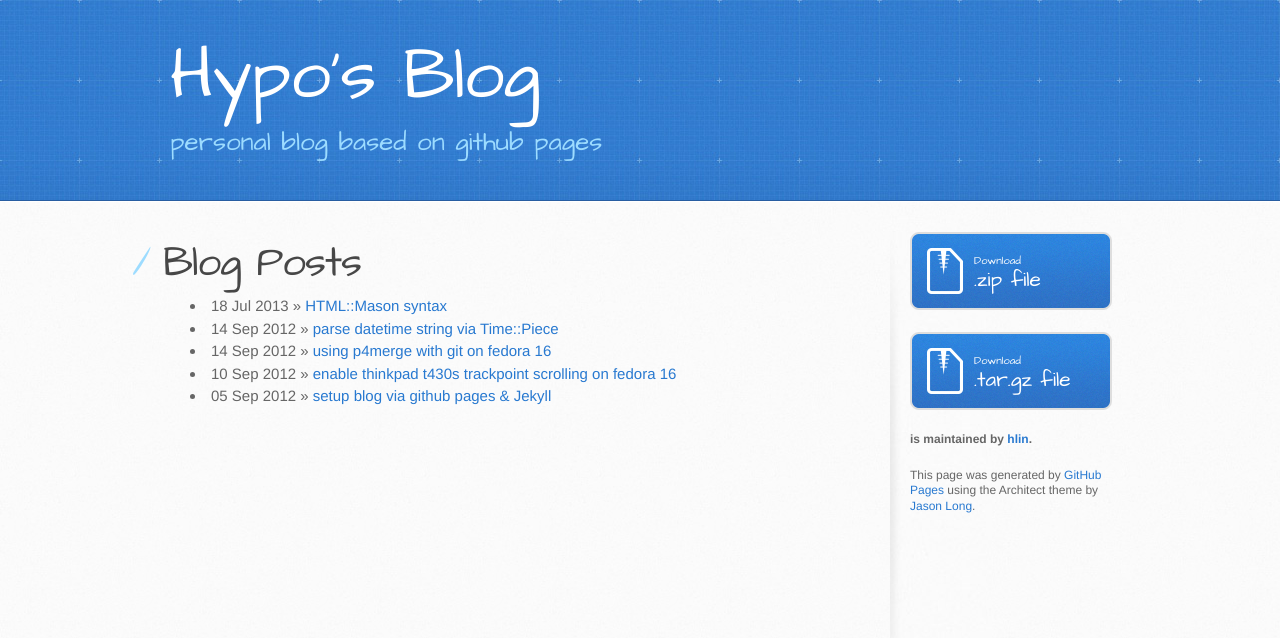
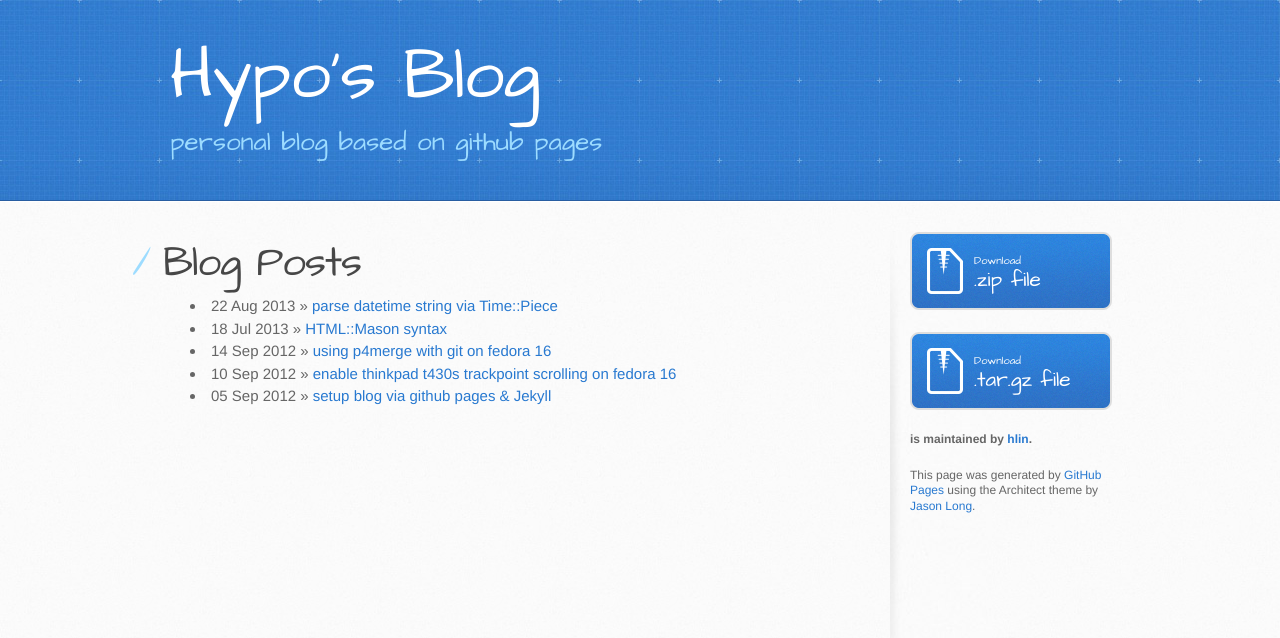
Before and after one commit to hlin/hlin.github.io, a Jekyll site: the page built from index.html, in a window 1280 px wide. Shown: the top 638 px of the page. Built offline with Jekyll 4.4.1, drawn with Linux system fonts in a browser that asks for light colours.

Commit message:
fix date of perl-parse-datetime-string.md

```diff
--- a/_posts/2013-07-18-perl-parse-datetime-string.md
+++ b/_posts/2013-08-22-perl-parse-datetime-string.md
@@ -1,7 +1,7 @@
 ---
 layout: post
 title: parse datetime string via Time::Piece
-date: 2012-09-14 15:00:12
+date: 2013-08-22 15:00:12
 ---
 
 [Time::Piece][1] becomes core module since perl v5.9.5
```
